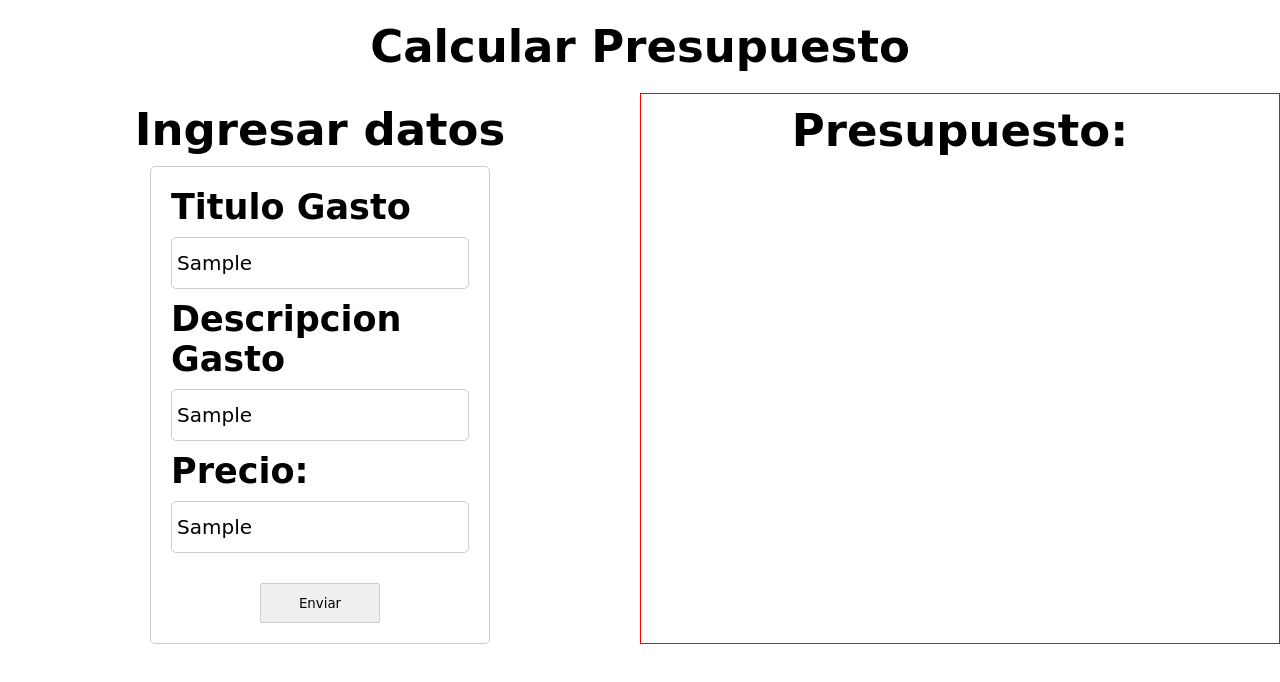
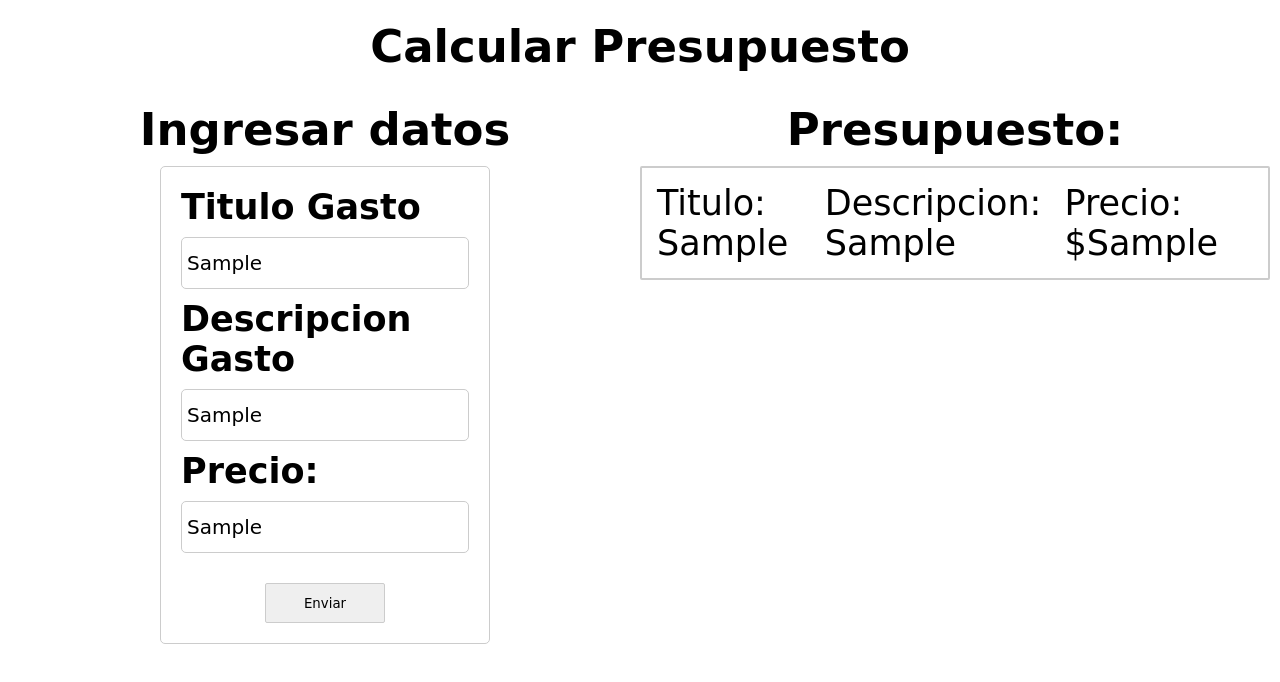
Before and after one commit to sky-zoo/App-presupuestos, a plain HTML site: page index.html in a window 1280 px wide. Both pictures are taken after typing "Sample", "Sample", "Sample" into the empty fields and a click on the input "Enviar". Drawn offline with Linux system fonts and the light colour scheme; a web font is replaced by a local one.

Commit message:
Agrego codigo a main.js

```diff
--- a/estilos.css
+++ b/estilos.css
@@ -7,7 +7,7 @@
 main{
 	display: grid;
 	grid-template-columns: 50% 50%;
-	/*grid-template-rows: 100vh;*/
+	margin: 0 10px;
 }
 
 .titulo{
@@ -15,13 +15,12 @@ main{
 	padding: 20px;
 	font-size: 45px;
 	grid-column: 1 / 3;
+	/*background-color: ;*/
 }
 
 .ingreso-datos{
-	/*border: 1px red solid;*/
 	display: flex;
 	flex-direction: column;
-
 }
 
 .ingreso-datos__titulo{
@@ -64,5 +63,19 @@ main{
 }
 
 .gastos{
-	border: 1px red solid;
+
 }
+
+#listaGastos{
+	overflow: auto;
+	height: 520px;
+}
+
+.item{
+	display: flex;
+	justify-content: space-around;
+	padding: 15px;
+	margin-bottom: 10px;
+	border: 2px #ccc solid;
+	border-radius: 2px;
+}
--- a/index.html
+++ b/index.html
@@ -1,7 +1,7 @@
 <!DOCTYPE html>
 <html lang="es">
 <head>
-	<title>Calculadora</title>
+	<title>App Presupuestos</title>
 	<meta charset="utf-8">
 	<meta name="viewport" content="initial-scale=1, maximum-scale=1, minimum-scale=1">
 	<link rel="stylesheet" href="estilos.css">
@@ -23,7 +23,7 @@
 
 		<div class="gastos">
 			<h1 class="ingreso-datos__titulo">Presupuesto: </h1>
-			<ul class="gastos__lista-gastos">
+			<ul id="listaGastos" class="gastos__lista-gastos">
 
 			</ul>
 		</div>
--- a/main.js
+++ b/main.js
@@ -1,9 +1,17 @@
 class InterfazDeUsuario{
 
 	agregarGasto(gasto){
-		const listaGastos = document.getElementById("");
+		const listaGastos = document.getElementById("listaGastos");
+		const nuevoGasto = document.createElement("li");
+		nuevoGasto.setAttribute("class", "item");
+		const contenido = `
+			<p class="ingreso-datos__datos__b">Titulo: ${gasto.titulo}</p>
+			<p class="ingreso-datos__datos__b">Descripcion: ${gasto.descripcion}</p>
+			<p class="ingreso-datos__datos__b">Precio: $${gasto.precio}</p>
+		`;
 
-
+		nuevoGasto.innerHTML = contenido;
+		listaGastos.appendChild(nuevoGasto);
 	}
 
 	borrarGasto(){
@@ -30,7 +38,9 @@ document.getElementById('formulario').addEventListener('submit', function(e){
 	let precio = document.getElementById("precio").value;
 
 	const gasto = new Gastos(titulo, descripcion, precio);
-
 	console.log(gasto);
 
+	const UI = new InterfazDeUsuario();
+	UI.agregarGasto(gasto);
+
 });
```
